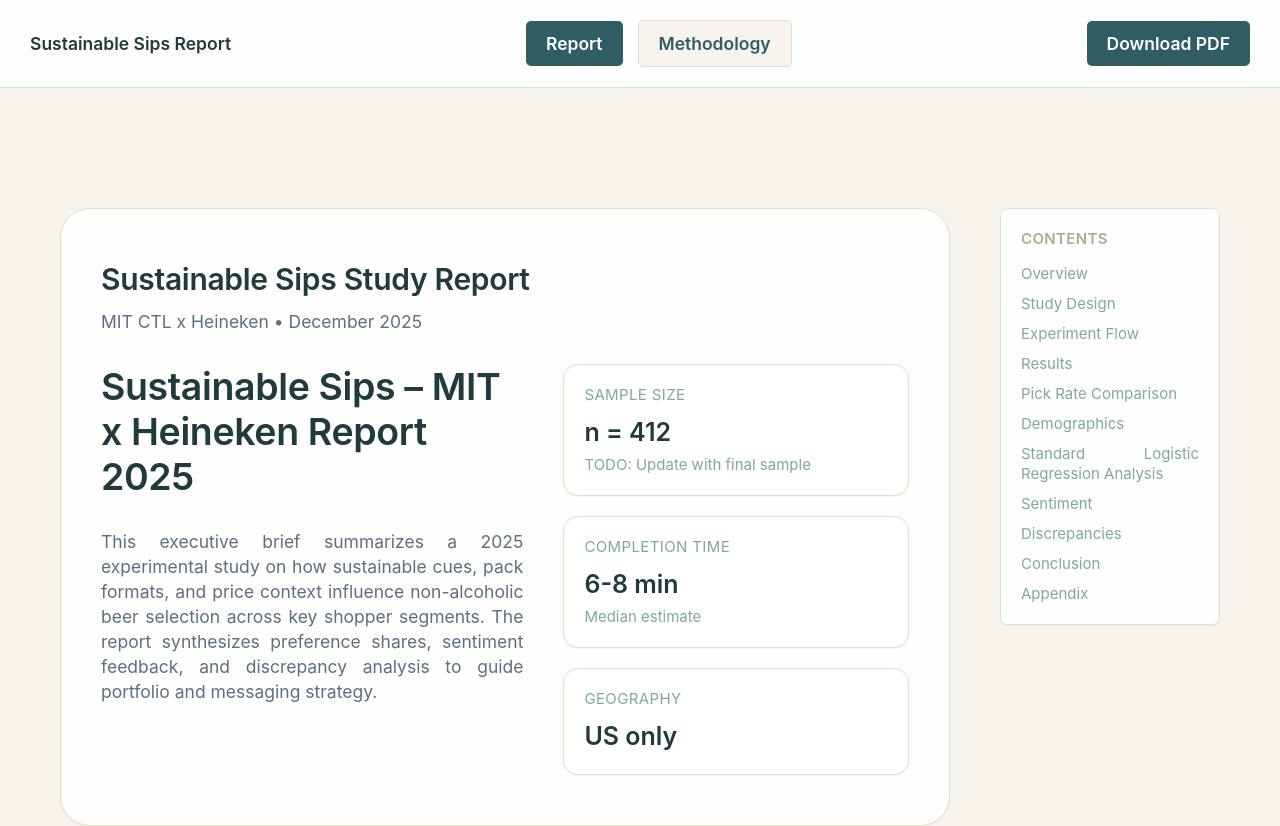
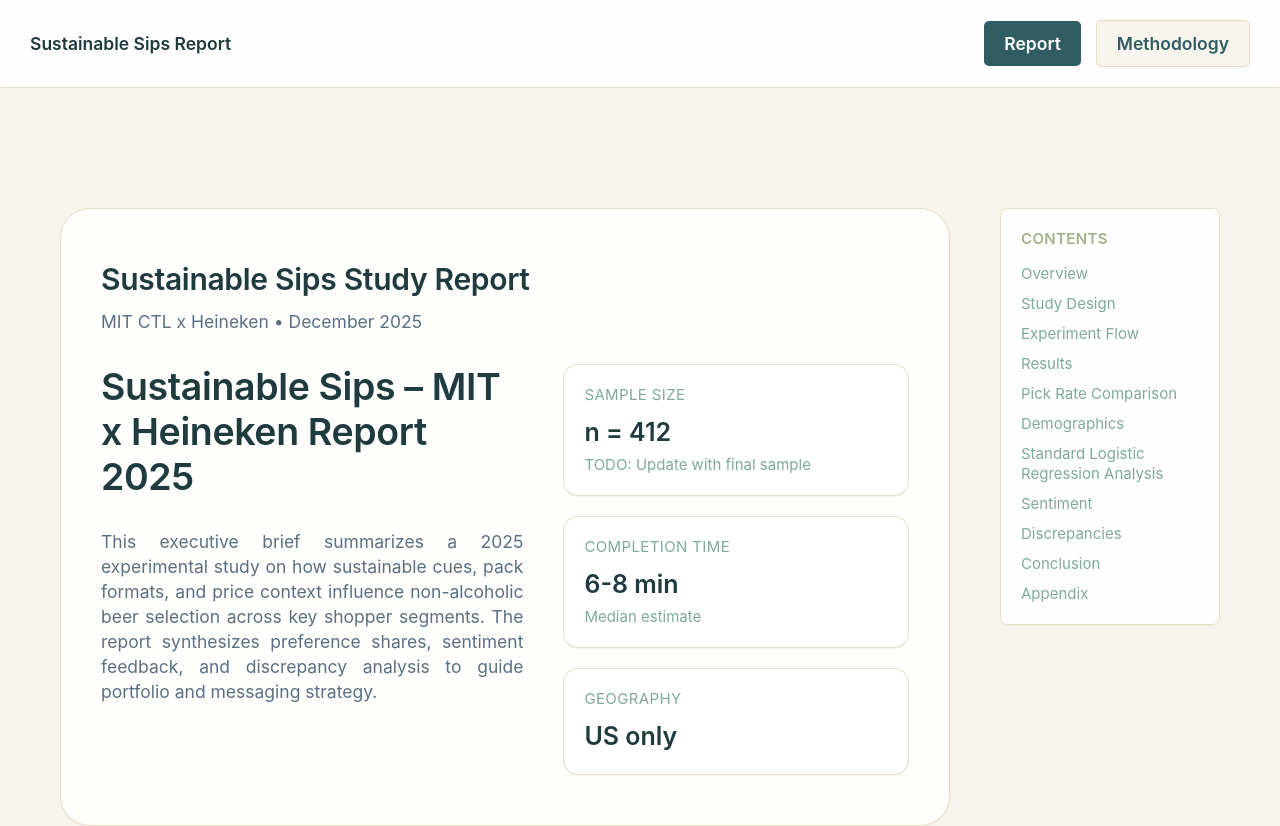
Before and after one commit to jose-laveaga/Heineken-study, a React (Vite) app: page / in a window 1280 px wide. Shown: the top 826 px of the page. Built offline with nearby package versions, Linux system fonts and the light colour scheme.

Commit message:
remove download button

```diff
--- a/src/App.tsx
+++ b/src/App.tsx
@@ -4,7 +4,6 @@
 import Toc from './components/layout/Toc';
 import ReportPage, { reportSections } from './pages/ReportPage';
 import MethodologyPage, { methodologySections } from './pages/MethodologyPage';
-import reportMeta from './data/reportMeta.json';
 
 // TODO: Replace placeholder figures in /src/data/*.json with the final report numbers.
 
@@ -23,7 +22,7 @@
 
   return (
     <div className="bg-slate-50 text-slate-900">
-      <Header pages={pages} activePage={activePage} onPageChange={handlePageChange} pdfPath={reportMeta.pdfPath} />
+      <Header pages={pages} activePage={activePage} onPageChange={handlePageChange} />
       <AppShell>
         <div className="grid items-start gap-10 xl:grid-cols-[minmax(0,1fr)_220px]">
           <div className="grid gap-10">
--- a/src/components/layout/Header.tsx
+++ b/src/components/layout/Header.tsx
@@ -5,10 +5,9 @@
   pages: { id: string; label: string }[];
   activePage: string;
   onPageChange: (pageId: string) => void;
-  pdfPath: string;
 }
 
-const Header = ({ pages, activePage, onPageChange, pdfPath }: HeaderProps) => {
+const Header = ({ pages, activePage, onPageChange }: HeaderProps) => {
   const [isOpen, setIsOpen] = useState(false);
 
   return (
@@ -27,11 +26,7 @@
             </Button>
           ))}
         </nav>
-        <div className="hidden md:block">
-          <a href={pdfPath} target="_blank" rel="noreferrer">
-            <Button>Download PDF</Button>
-          </a>
-        </div>
+
         <button
           type="button"
           className="rounded-md border border-slate-200 px-3 py-2 text-xs text-slate-600 md:hidden"
@@ -60,11 +55,6 @@
               </button>
             ))}
           </nav>
-          <div className="mt-4">
-            <a href={pdfPath} target="_blank" rel="noreferrer">
-              <Button className="w-full">Download PDF</Button>
-            </a>
-          </div>
         </div>
       ) : null}
     </header>
--- a/src/components/layout/Toc.tsx
+++ b/src/components/layout/Toc.tsx
@@ -8,7 +8,7 @@
     <ul className="mt-3 space-y-2">
       {sections.map((section) => (
         <li key={section.id}>
-          <a href={`#${section.id}`} className="hover:text-slate-900">
+          <a href={`#${section.id}`} className="block text-left hover:text-slate-900">
             {section.label}
           </a>
         </li>
--- a/src/data/reportMeta.json
+++ b/src/data/reportMeta.json
@@ -1,6 +1,5 @@
 {
   "title": "Sustainable Sips Study Report",
   "subtitle": "MIT CTL x Heineken",
-  "date": "December 2025",
-  "pdfPath": "/Sustainable-Sips-MIT-x-Heineken-Report-2025.pdf"
+  "date": "December 2025"
 }
```
Also changed, not shown: 1 other file (tests, documents, lock files or other folders).
